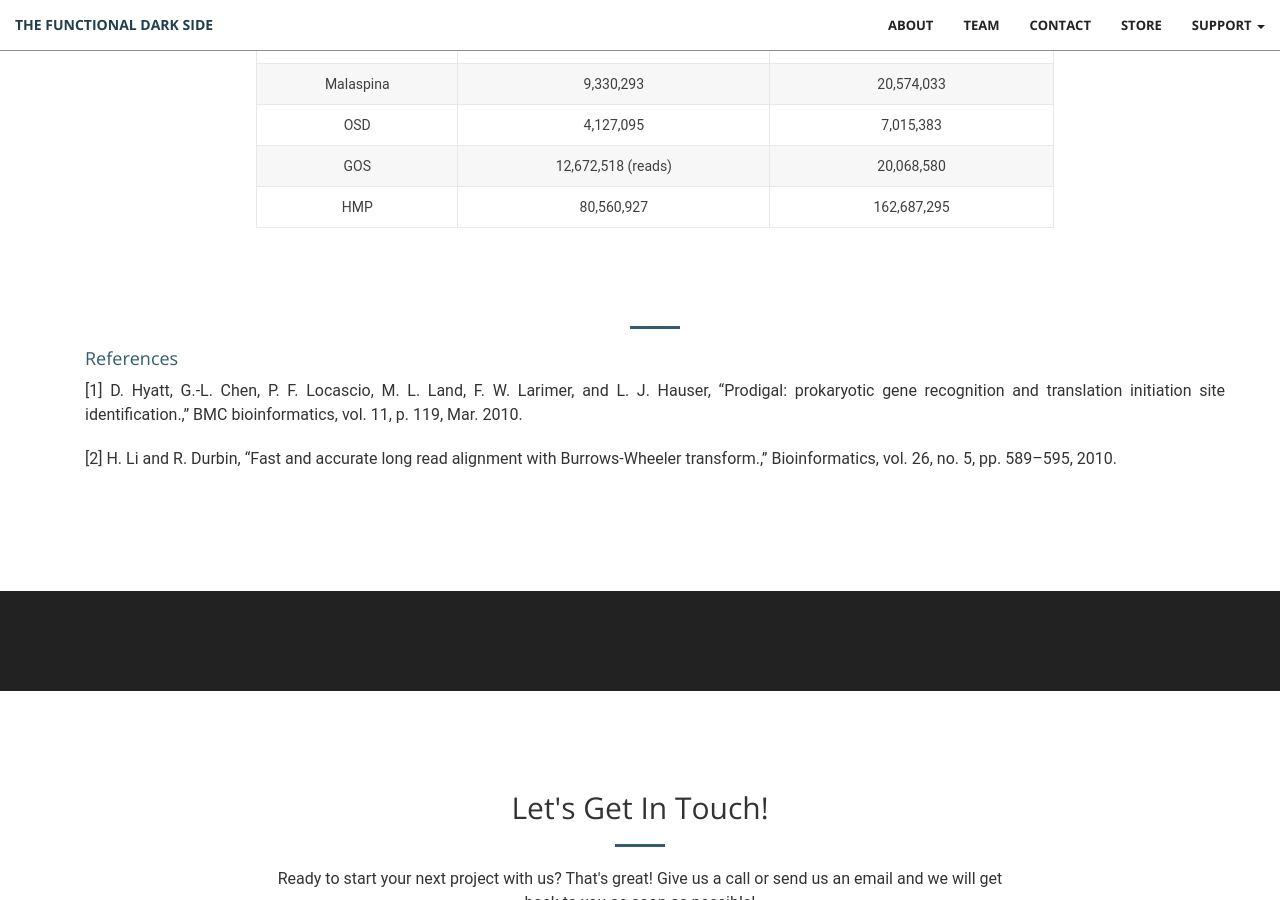
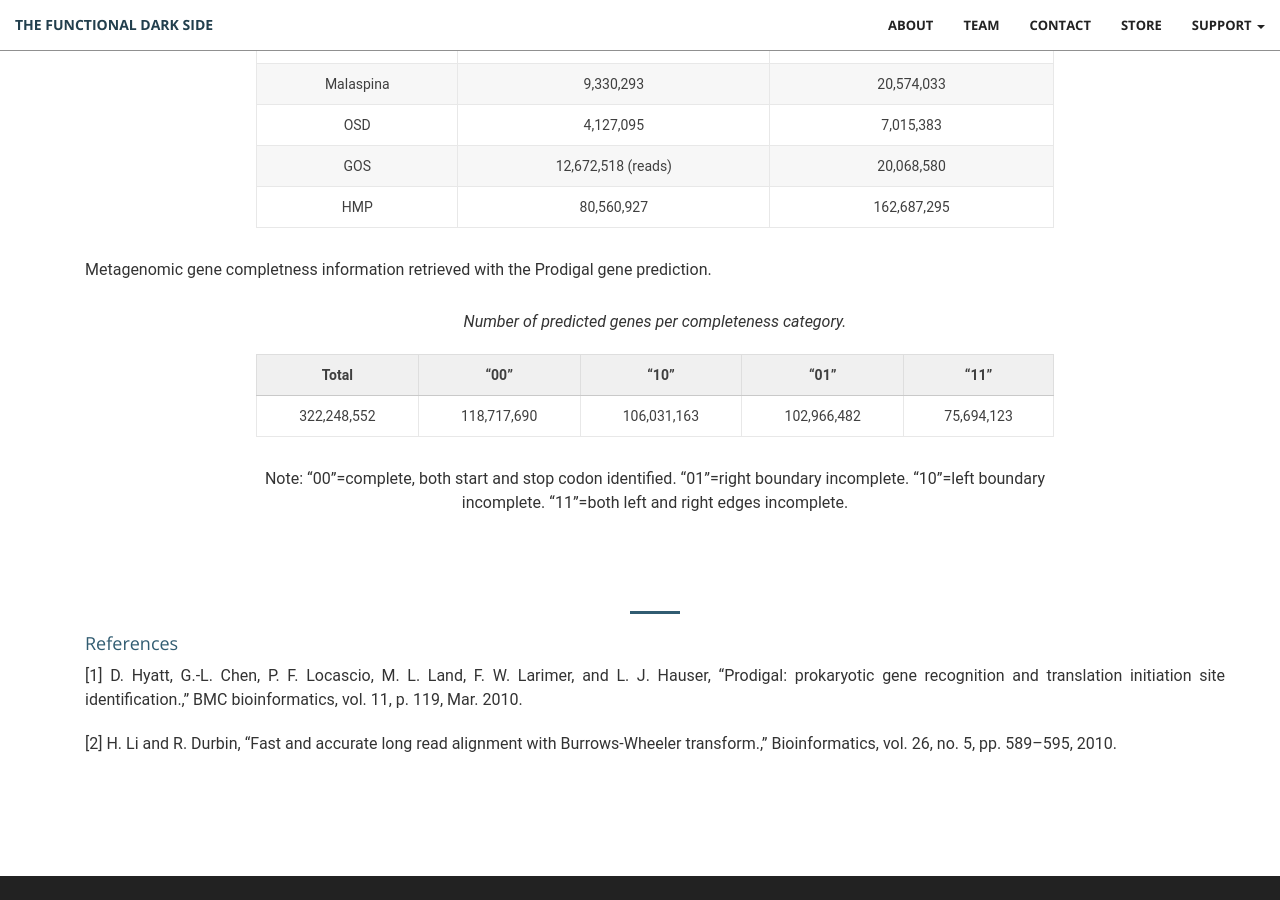
Before and after one commit to functional-dark-side/functional-dark-side.github.io, a Jekyll site: the page built from 2_Gene_prediction.md, in a window 1280 px wide and 900 px high, scrolled down 817 px. Built offline with Jekyll 4.4.1, drawn with Linux system fonts in a browser that asks for light colours; a script that is not in the unit is left out.

Commit message:
addition results information

```diff
--- a/2_Gene_prediction.md
+++ b/2_Gene_prediction.md
@@ -29,6 +29,20 @@ The numbers of contigs and ORFs retrieved for each project are shown in the tabl
 
 </div>
 
+Metagenomic gene completness information retrieved with the Prodigal gene prediction.
+
+<div class="img_container" style="width:70%; margin:2em auto;">
+
+*Number of predicted genes per completeness category.*
+
+|    Total    |    “00”     |    “10”     |    “01”     |    “11”    |
+|:-----------:|:-----------:|:-----------:|:-----------:|:----------:|
+| 322,248,552 | 118,717,690 | 106,031,163 | 102,966,482 | 75,694,123 |
+
+Note: “00”=complete, both start and stop codon identified. “01”=right boundary incomplete. “10”=left boundary incomplete. “11”=both left and right edges incomplete.
+
+</div>
+
 <br>
 <br>
 
```
Also changed, not shown: 12_GTDB_genome_integration.md (+2 -0 lines).
